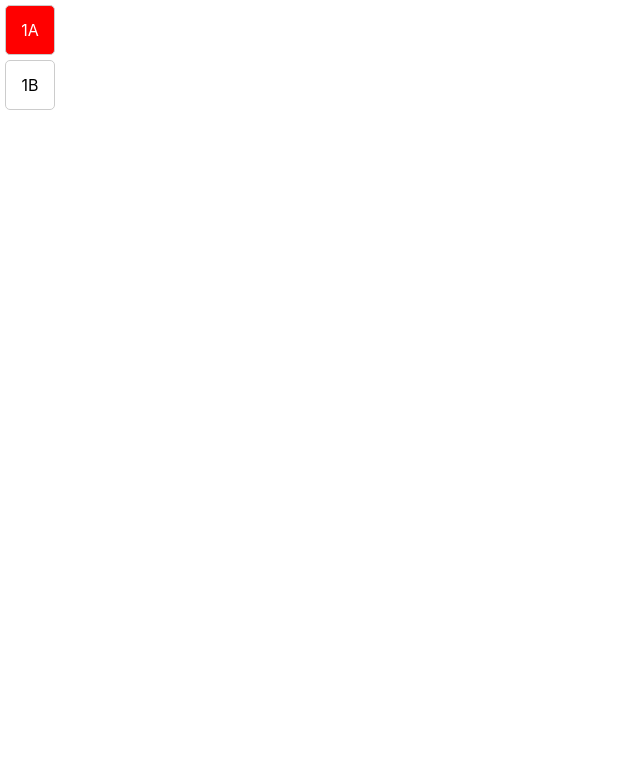
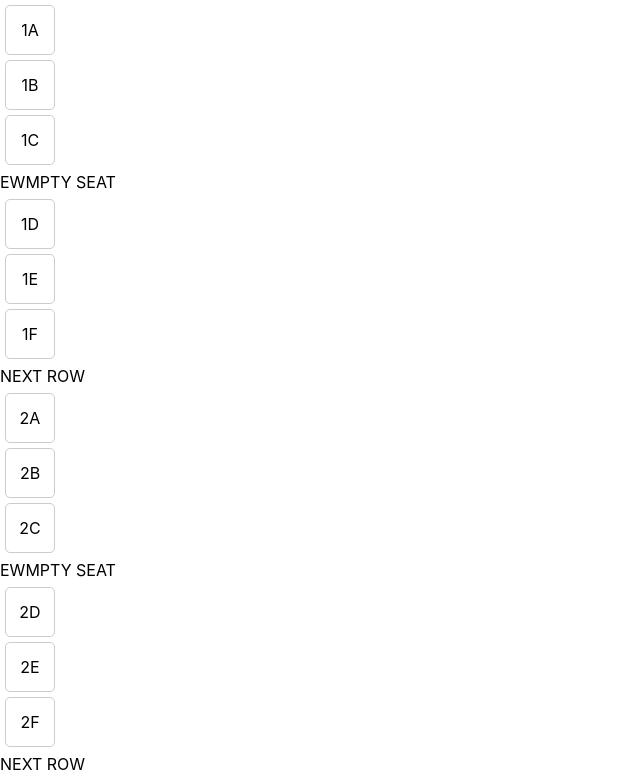
Before and after one commit to shreybirmiwal/Tamu-Hack, a React (Create React App) app: page / in a window 1280 px wide. Shown: the top 779 px of the page, without its empty margins (0-640 px from the left). Built offline with nearby package versions, Linux system fonts and the light colour scheme.

Commit message:
plane layout

```diff
--- a/src/Pages/UserMVP.js
+++ b/src/Pages/UserMVP.js
@@ -1,20 +1,42 @@
 import React from 'react'
 import SeatCard from '../Components/SeatCard';
 
-const seatList = [
-    { seatNumber: '1A', isTaken: true },
-    { seatNumber: '1B', isTaken: false },
-    // Add more seat data as needed
-  ];
+const seatList = [];
 
+for (let row = 1; row <= 20; row++) {
+    seatList.push(
+      { row: row, seatNumber: `${row}A`, isTaken: false, type: 'window', seat: row*6+1 },
+      { row: row, seatNumber: `${row}B`, isTaken: false, type: 'middle', seat: row*6+2  },
+      { row: row, seatNumber: `${row}C`, isTaken: false, type: 'aisle', seat: row*6+3  },
+      { row: row, seatNumber: `${row}D`, isTaken: false, type: 'aisle', seat: row*6+4 },
+      { row: row, seatNumber: `${row}E`, isTaken: false, type: 'middle', seat: row*6+5  },
+      { row: row, seatNumber: `${row}F`, isTaken: false, type: 'window',seat: row*6+6  }
+    );
+  }
 
 function UserMVP() {
   return (
+
     <div>
         {seatList.map((seat, index) => (
-            <SeatCard key={index} seatNumber={seat.seatNumber} isTaken={seat.isTaken} />
+            ((index+1) % 3 === 0 && (index+1) % 6 !== 0) ? (
+            <>
+                <SeatCard key={index} seatNumber={seat.seatNumber} isTaken={seat.isTaken} />
+                EWMPTY SEAT
+            </>
+            ) : (
+                ((index+1) % 3 === 0 && (index+1) % 6 == 0) ? (
+                    <>
+                <SeatCard key={index} seatNumber={seat.seatNumber} isTaken={seat.isTaken} />
+                NEXT ROW
+                </>
+            ) : (
+                <SeatCard key={index} seatNumber={seat.seatNumber} isTaken={seat.isTaken} />
+            )
+            )
         ))}
     </div>
+
   )
 }
 
```
